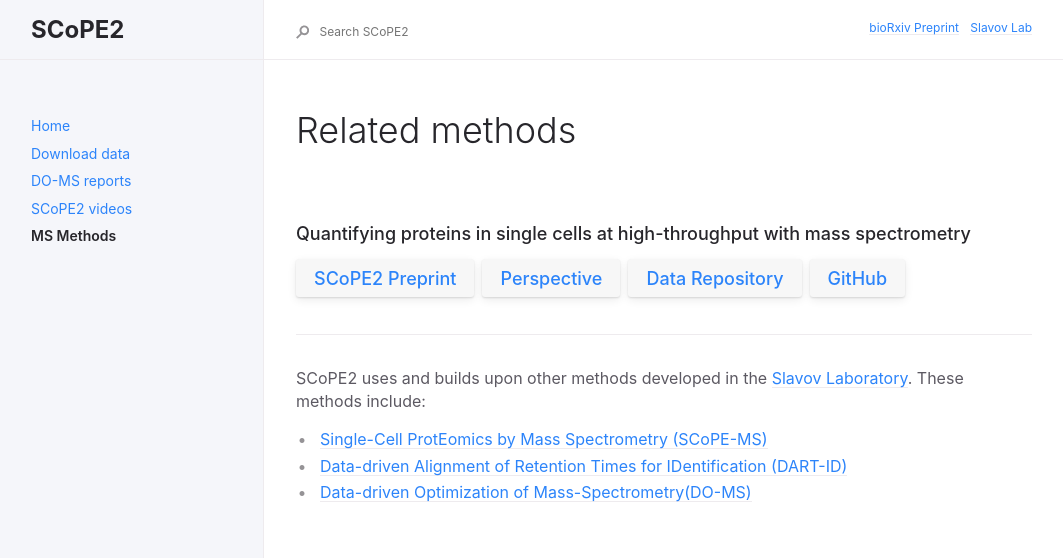
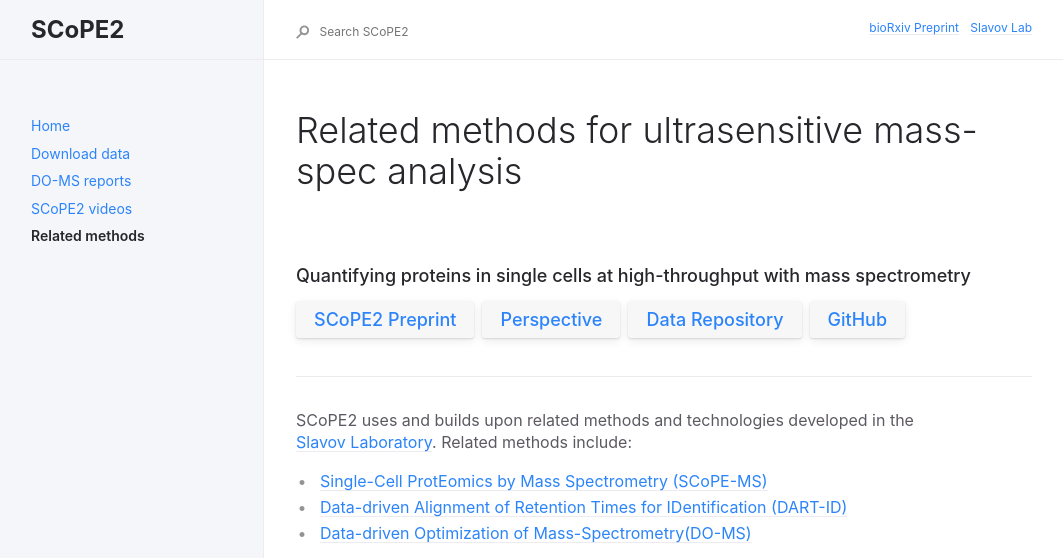
Before and after one commit to SlavovLab/SCoPE2, a Jekyll site: the page built from docs/mass-spec/methods.md, in a window 1280 px wide. Shown: the top 558 px of the page, without its empty margins (92-1155 px from the left). Built offline with Jekyll 4.4.1, drawn with Linux system fonts in a browser that asks for light colours; grey boxes are pictures that could not be loaded.

Commit message:
Update methods.md

```diff
--- a/docs/mass-spec/methods.md
+++ b/docs/mass-spec/methods.md
@@ -1,13 +1,13 @@
 ---
 layout: default
-title: MS Methods
+title: Related methods
 nav_order: 5
 description: "Methods for single-cell proteomics developed in the Slavov Laboratory, Northeastern University, Boston"
 permalink: mass-spec/methods
 
 ---
 
-# Related methods
+# Related methods for ultrasensitive mass-spec analysis
 
 &nbsp;
 
@@ -19,7 +19,7 @@ permalink: mass-spec/methods
 
 
 
-SCoPE2 uses and builds upon other methods developed in the [Slavov Laboratory](http://slavovlab.net). These methods include:
+SCoPE2 uses and builds upon related methods and technologies developed in the [Slavov Laboratory](http://slavovlab.net). Related methods include:
 
 * [Single-Cell ProtEomics by Mass Spectrometry (SCoPE-MS)](http://slavovlab.net/2016_SCoPE-MS/index.html)
 * [Data-driven Alignment of Retention Times for IDentification (DART-ID)](https://dart-id.slavovlab.net)
```
